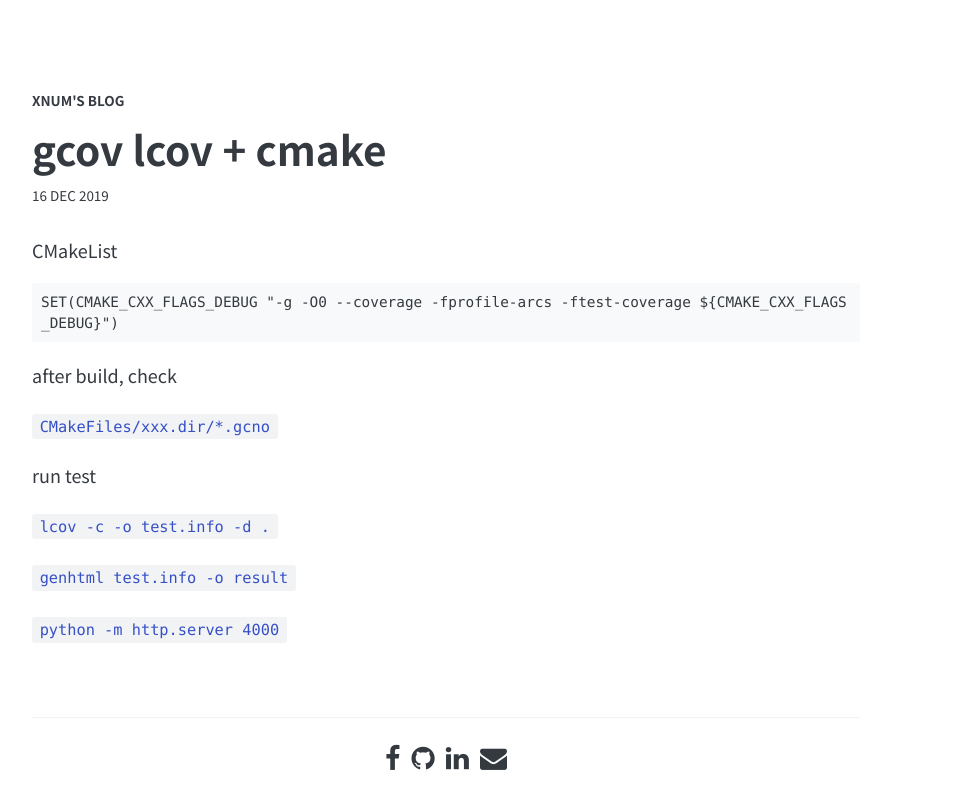
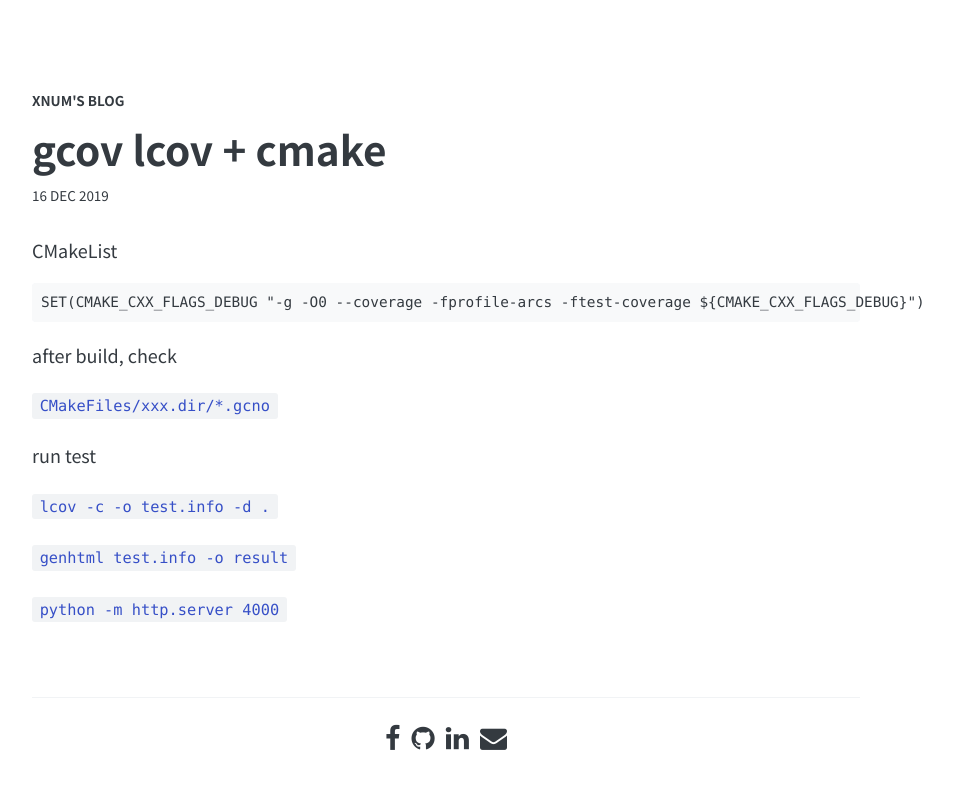
Before and after one commit to xnum/xnum.github.io, a Jekyll site: the page built from _posts/2019-12-16-gcov.md, in a window 1280 px wide. Shown: the top 809 px of the page, without its empty margins (194-1147 px from the left). Built offline with Jekyll 4.4.1, drawn with Linux system fonts in a browser that asks for light colours; comment, search, counter and statistics services are not loaded.

Commit message:
try to fix wrap

```diff
--- a/_sass/_typography.scss
+++ b/_sass/_typography.scss
@@ -281,8 +281,6 @@ pre {
   padding: .5rem;
   font-size: .8rem;
   line-height: 1.4;
-  white-space: pre;
-  white-space: pre-wrap;
   word-break: break-all;
   // word-wrap: break-word;
   background-color: $code-background-color;
```
